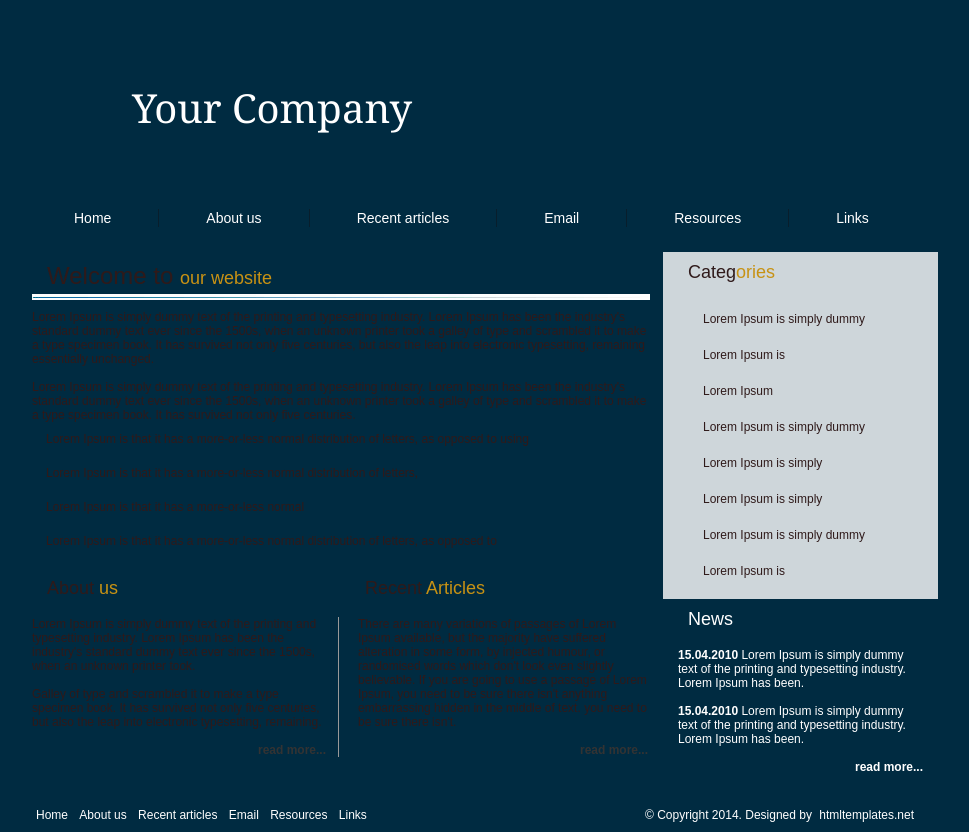
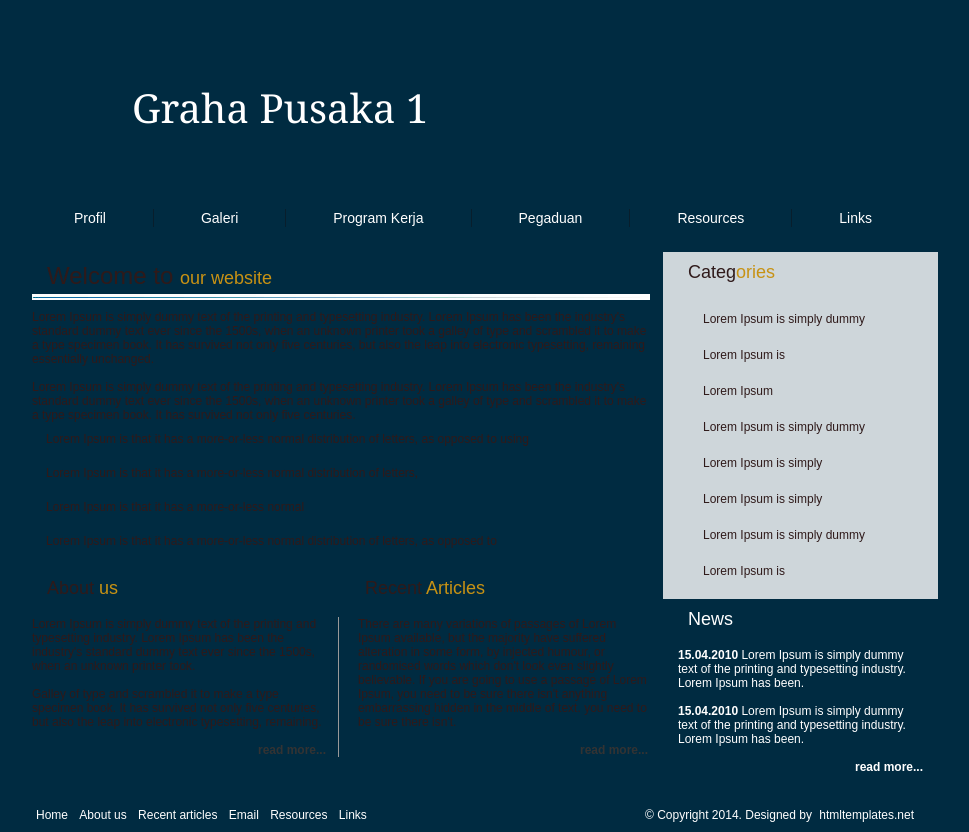
Before and after one commit to arimonox-dev/post, a plain HTML site: page index.html in a window 1280 px wide. Shown: the whole page, without its empty margins (165-1134 px from the left). Drawn offline with Linux system fonts and the light colour scheme.

Commit message:
Update index.html

```diff
--- a/index.html
+++ b/index.html
@@ -10,13 +10,13 @@
 <body>
 <div id="main-wraper">
 <div id="top-wraper">
-<div id="banner">Your Company </div>
+<div id="banner">Graha Pusaka 1 </div>
 <div id="nav">
 <ul>
-  <li><a href="#">Home</a></li>
-  <li><a href="#">About us</a></li>
-  <li><a href="#">Recent articles</a></li>
-  <li><a href="#">Email</a></li>
+  <li><a href="#">Profil</a></li>
+  <li><a href="#">Galeri</a></li>
+  <li><a href="#">Program Kerja</a></li>
+  <li><a href="#">Pegaduan</a></li>
   <li><a href="#">Resources</a></li>
   <li style="border: medium none ;"><a href="#">Links</a></li>
 </ul>
```
